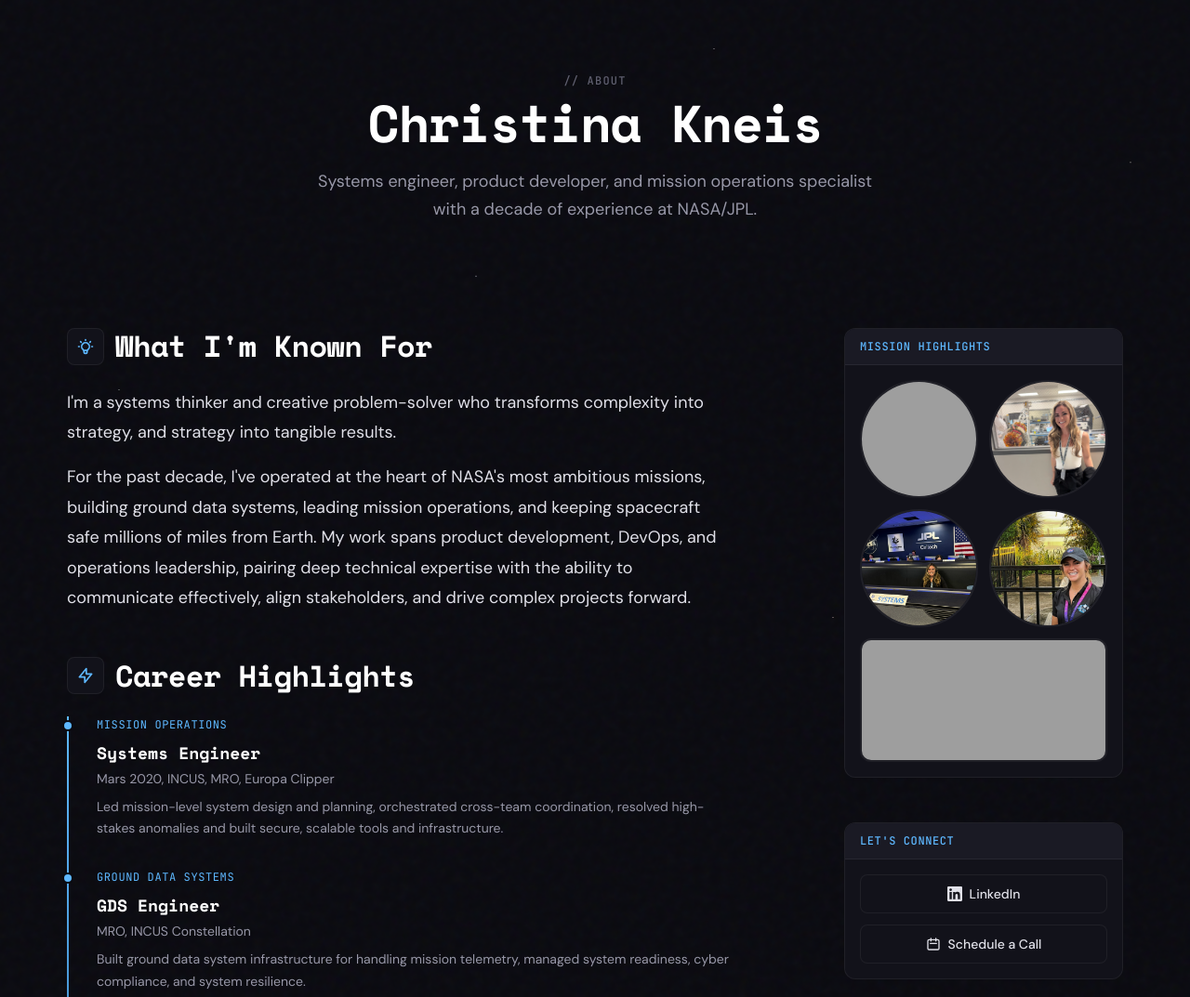
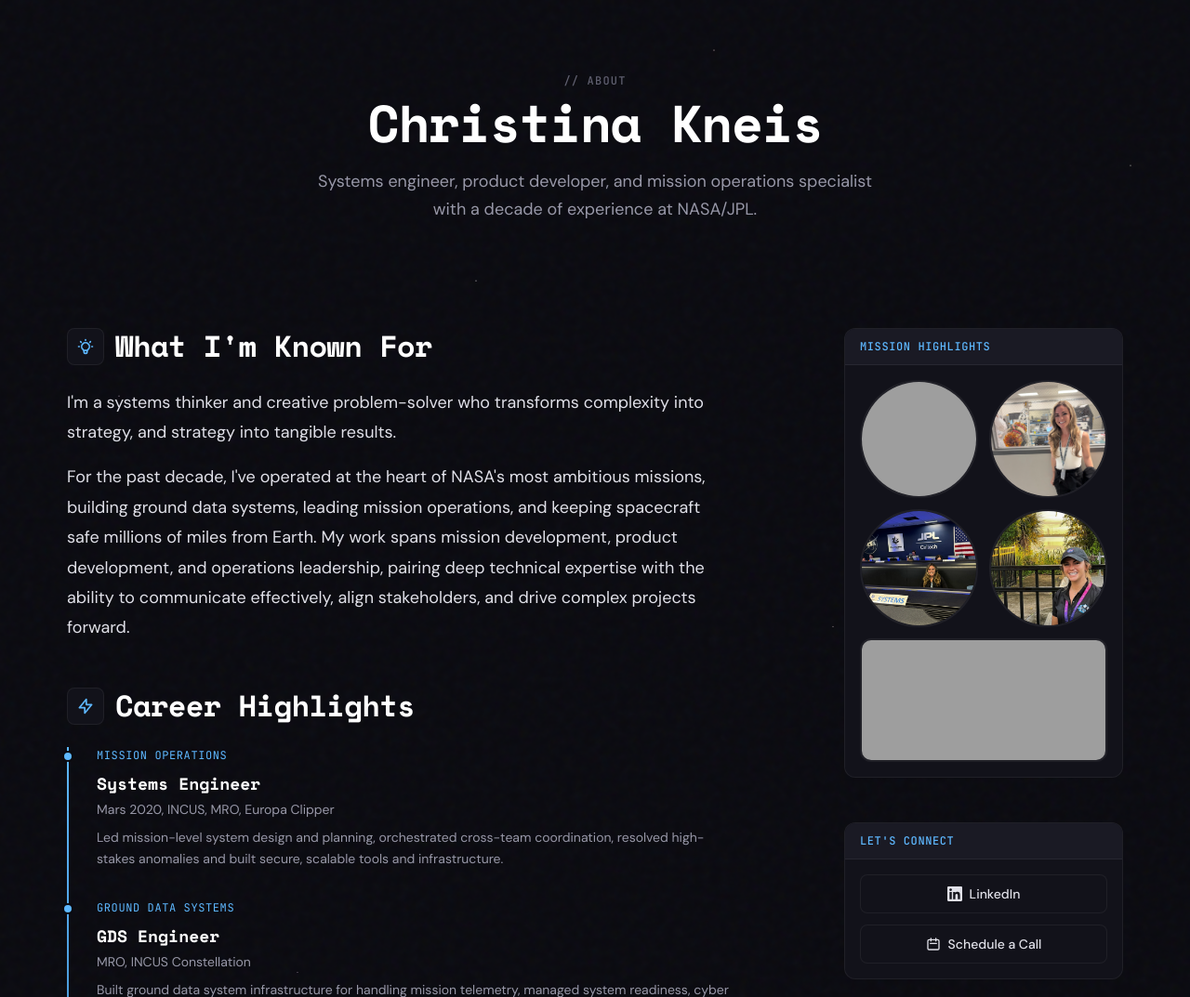
Before and after one commit to christinakneis/blog-flask-webapp, a Flask app: page /about in a window 1280 px wide. Shown: the part 70-1143 px from the top of the page at 93% size. Run offline with Flask 3, Linux system fonts and the light colour scheme; grey boxes are pictures that could not be loaded.

Commit message:
website redesign round 1a

```diff
--- a/app/templates/about.html
+++ b/app/templates/about.html
@@ -34,7 +34,7 @@
                 <p class="about-section__text">
                     For the past decade, I've operated at the heart of NASA's most ambitious missions, building
                     ground data systems, leading mission operations, and keeping spacecraft safe millions of miles
-                    from Earth. My work spans product development, DevOps, and operations leadership, pairing deep
+                    from Earth. My work spans mission development, product development, and operations leadership, pairing deep
                     technical expertise with the ability to communicate effectively, align stakeholders, and drive
                     complex projects forward.
                 </p>
```
